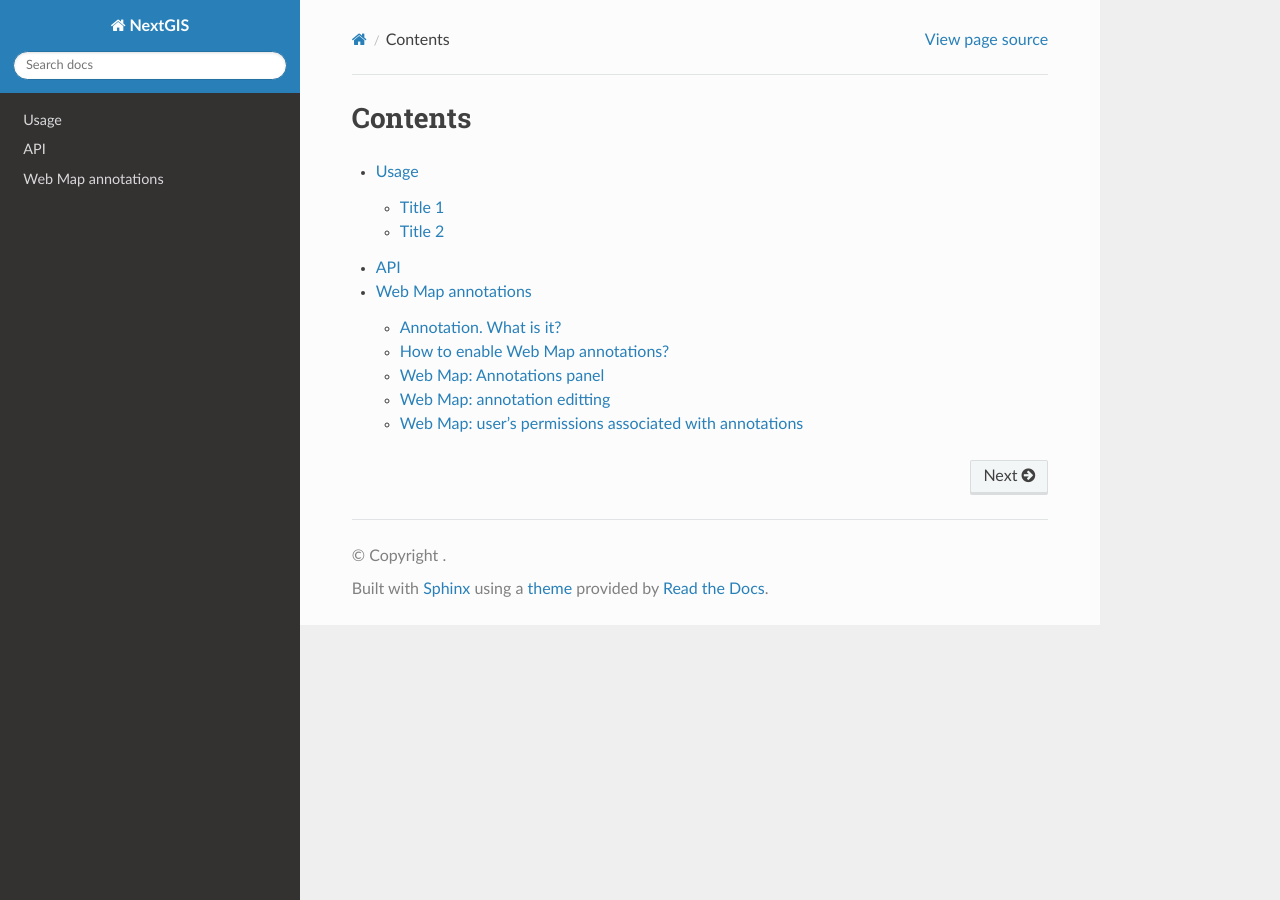
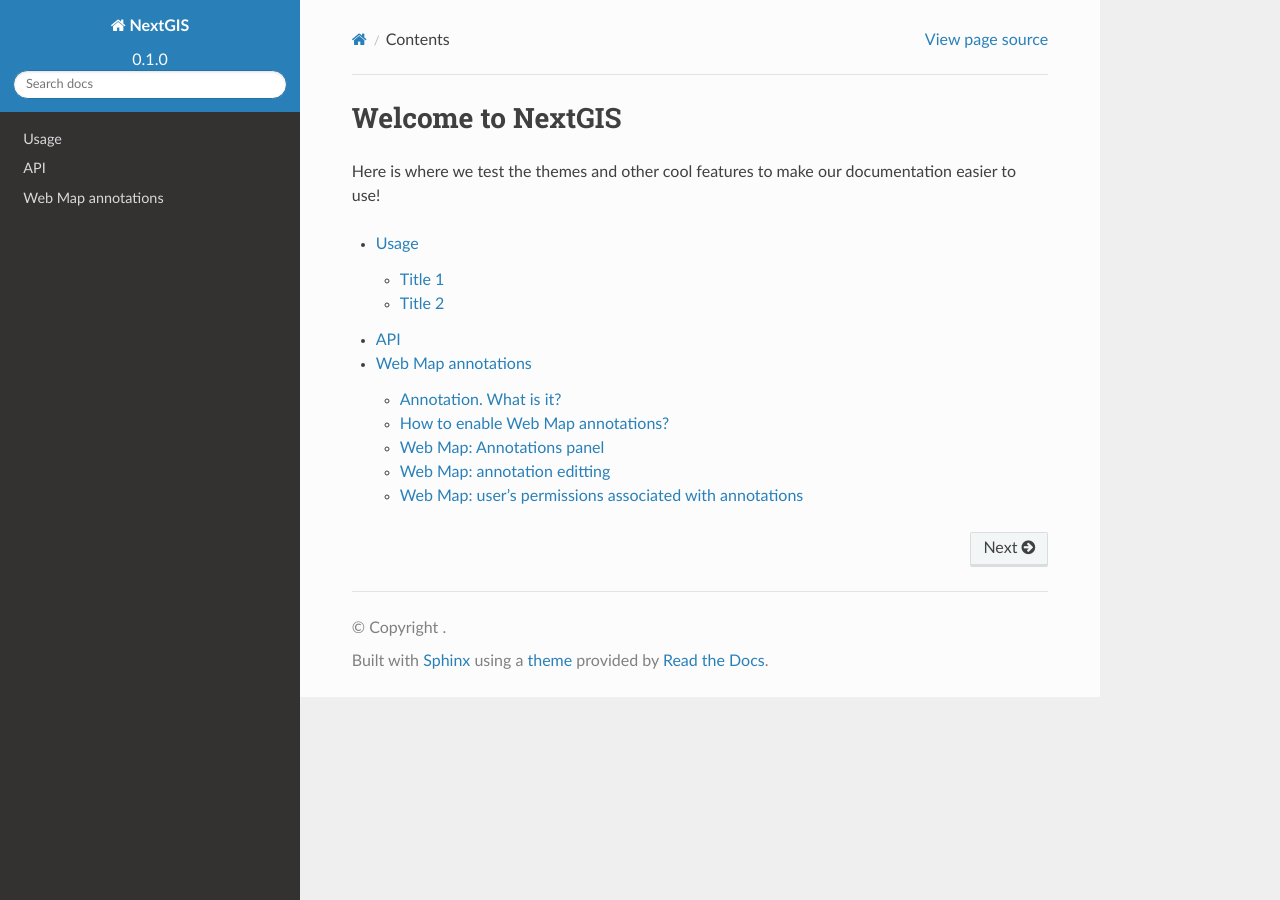
Before and after one commit to G-Jul/nextgisstaging, a Sphinx documentation site: the page built from docs/source/index.rst, in a window 1280 px wide. Built offline with Sphinx 7.4.7 and the Read the Docs theme 3.1.0, drawn with Linux system fonts in a browser that asks for light colours; comment, search, counter and statistics services are not loaded.

Commit message:
alt homepage

```diff
--- a/docs/source/_templates/index_rtd.html
+++ b/docs/source/_templates/index_rtd.html
@@ -1,10 +1,132 @@
-Welcome to NextGIS documentation!
-===================================
 
-Here is where we test the themes and other cool features to make our documentation easier to use!
+<!DOCTYPE html>
+<html class="writer-html5" lang="en" >
+<head>
+  <meta charset="utf-8" /><meta name="generator" content="Docutils 0.18.1: http://docutils.sourceforge.net/" />
 
-Check out the :doc:`usage` section
+  <meta name="viewport" content="width=device-width, initial-scale=1.0" />
+  <title>Contents &mdash; NextGIS 0.1 documentation</title>
+      <link rel="stylesheet" href="_static/pygments.css" type="text/css" />
+      <link rel="stylesheet" href="_static/css/theme.css" type="text/css" />
+  <!--[if lt IE 9]>
+    <script src="_static/js/html5shiv.min.js"></script>
+  <![endif]-->
 
-.. note::
+        <script src="_static/jquery.js?v=5d32c60e"></script>
+        <script src="_static/_sphinx_javascript_frameworks_compat.js?v=2cd50e6c"></script>
+        <script data-url_root="./" id="documentation_options" src="_static/documentation_options.js?v=e031e9a9"></script>
+        <script src="_static/doctools.js?v=888ff710"></script>
+        <script src="_static/sphinx_highlight.js?v=4825356b"></script>
+    <script src="_static/js/theme.js"></script>
+    <link rel="index" title="Index" href="genindex.html" />
+    <link rel="search" title="Search" href="search.html" />
+    <link rel="next" title="Usage" href="usage.html" />
+<script async type="text/javascript" src="/_/static/javascript/readthedocs-addons.js"></script><meta name="readthedocs-project-slug" content="g-jul" /><meta name="readthedocs-version-slug" content="latest" /><meta name="readthedocs-resolver-filename" content="/" /><meta name="readthedocs-http-status" content="200" /></head>
 
-   This project is under active development.
+<body class="wy-body-for-nav">
+  <div class="wy-grid-for-nav">
+    <nav data-toggle="wy-nav-shift" class="wy-nav-side">
+      <div class="wy-side-scroll">
+        <div class="wy-side-nav-search" >
+
+
+
+          <a href="#" class="icon icon-home">
+            NextGIS
+          </a>
+              <div class="version">
+                0.1.0
+              </div>
+<div role="search">
+  <form id="rtd-search-form" class="wy-form" action="search.html" method="get">
+    <input type="text" name="q" placeholder="Search docs" aria-label="Search docs" />
+    <input type="hidden" name="check_keywords" value="yes" />
+    <input type="hidden" name="area" value="default" />
+  </form>
+</div>
+        </div><div class="wy-menu wy-menu-vertical" data-spy="affix" role="navigation" aria-label="Navigation menu">
+              <ul>
+<li class="toctree-l1"><a class="reference internal" href="usage.html">Usage</a></li>
+<li class="toctree-l1"><a class="reference internal" href="api.html">API</a></li>
+<li class="toctree-l1"><a class="reference internal" href="annotation.html">Web Map annotations</a></li>
+</ul>
+
+        </div>
+      </div>
+    </nav>
+
+    <section data-toggle="wy-nav-shift" class="wy-nav-content-wrap"><nav class="wy-nav-top" aria-label="Mobile navigation menu" >
+          <i data-toggle="wy-nav-top" class="fa fa-bars"></i>
+          <a href="#">NextGIS</a>
+      </nav>
+
+      <div class="wy-nav-content">
+        <div class="rst-content">
+          <div role="navigation" aria-label="Page navigation">
+  <ul class="wy-breadcrumbs">
+      <li><a href="#" class="icon icon-home" aria-label="Home"></a></li>
+      <li class="breadcrumb-item active">Contents</li>
+      <li class="wy-breadcrumbs-aside">
+            <a href="_sources/index.rst.txt" rel="nofollow"> View page source</a>
+      </li>
+  </ul>
+  <hr/>
+</div>
+          <div role="main" class="document" itemscope="itemscope" itemtype="http://schema.org/Article">
+           <div itemprop="articleBody">
+
+  <section id="contents">
+<h1>Welcome to NextGIS<a class="headerlink" href="#contents" title="Permalink to this heading"></a></h1>
+
+<p>Here is where we test the themes and other cool features to make our documentation easier to use!</p>
+<div class="toctree-wrapper compound">
+<ul>
+<li class="toctree-l1"><a class="reference internal" href="usage.html">Usage</a><ul>
+<li class="toctree-l2"><a class="reference internal" href="usage.html#title-1">Title 1</a></li>
+<li class="toctree-l2"><a class="reference internal" href="usage.html#title-2">Title 2</a></li>
+</ul>
+</li>
+<li class="toctree-l1"><a class="reference internal" href="api.html">API</a></li>
+<li class="toctree-l1"><a class="reference internal" href="annotation.html">Web Map annotations</a><ul>
+<li class="toctree-l2"><a class="reference internal" href="annotation.html#annotation-what-is-it">Annotation. What is it?</a></li>
+<li class="toctree-l2"><a class="reference internal" href="annotation.html#how-to-enable-web-map-annotations">How to enable Web Map annotations?</a></li>
+<li class="toctree-l2"><a class="reference internal" href="annotation.html#web-map-annotations-panel">Web Map: Annotations panel</a></li>
+<li class="toctree-l2"><a class="reference internal" href="annotation.html#web-map-annotation-editting">Web Map: annotation editting</a></li>
+<li class="toctree-l2"><a class="reference internal" href="annotation.html#web-map-user-s-permissions-associated-with-annotations">Web Map: user’s permissions associated with annotations</a></li>
+</ul>
+</li>
+</ul>
+</div>
+</section>
+
+
+           </div>
+          </div>
+          <footer><div class="rst-footer-buttons" role="navigation" aria-label="Footer">
+        <a href="usage.html" class="btn btn-neutral float-right" title="Usage" accesskey="n" rel="next">Next <span class="fa fa-arrow-circle-right" aria-hidden="true"></span></a>
+    </div>
+
+  <hr/>
+
+  <div role="contentinfo">
+    <p>&#169; Copyright .</p>
+  </div>
+
+  Built with <a href="https://www.sphinx-doc.org/">Sphinx</a> using a
+    <a href="https://github.com/readthedocs/sphinx_rtd_theme">theme</a>
+    provided by <a href="https://readthedocs.org">Read the Docs</a>.
+
+
+</footer>
+        </div>
+      </div>
+    </section>
+  </div>
+  <script>
+      jQuery(function () {
+          SphinxRtdTheme.Navigation.enable(true);
+      });
+  </script>
+
+</body>
+</html>
--- a/docs/source/conf.py
+++ b/docs/source/conf.py
@@ -26,7 +26,7 @@
 intersphinx_disabled_domains = ['std']
 
 templates_path = ['_templates']
-#html_additional_pages = {"index": "index_rtd.html"}
+html_additional_pages = {"index": "index_rtd.html"}
 
 # -- Options for HTML output
 
```
